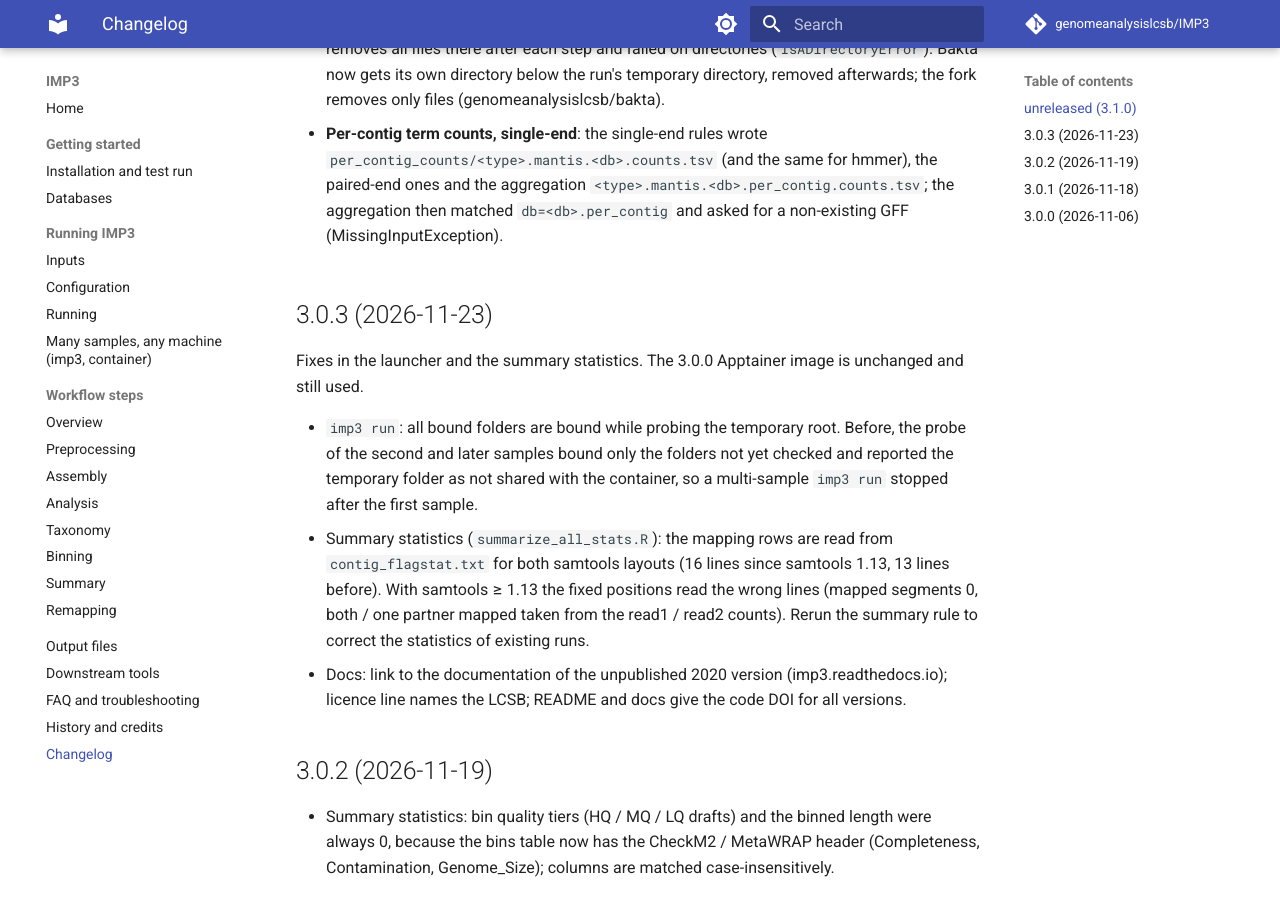
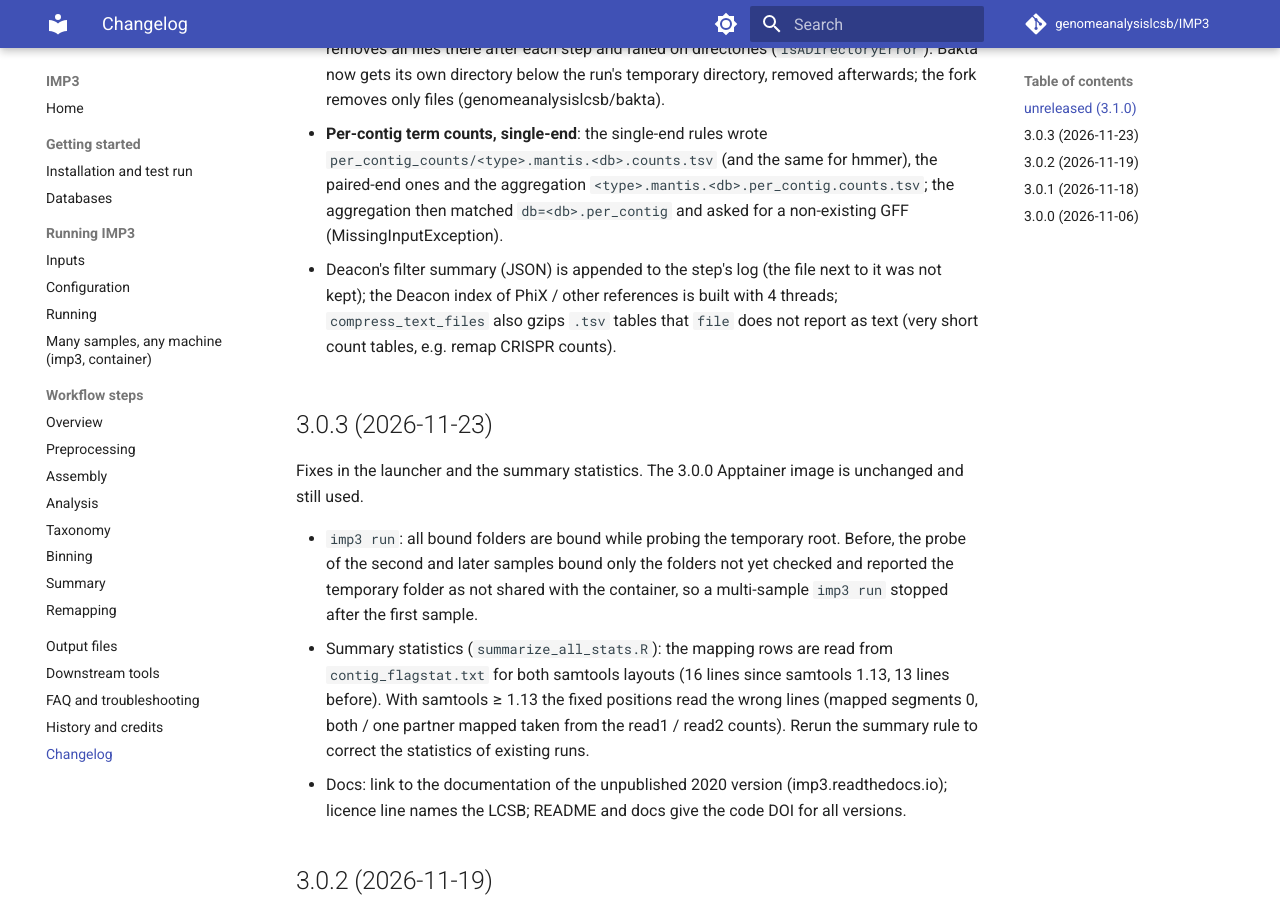
Before and after one commit to genomeanalysislcsb/IMP3, an MkDocs documentation site: the page built from docs/changelog.md, in a window 1280 px wide and 900 px high, scrolled down 1730 px. Built offline with MkDocs 1.6.1 and Material for MkDocs 9.7.7, drawn with Linux system fonts in a browser that asks for light colours; comment, search, counter and statistics services are not loaded.

Commit message:
Deacon summary in the log, index build threads, gzip short tables; TODO
- Deacon's JSON filter summary is appended to the step's log (the JSON
  file itself is not kept by the shadow directory).
- deacon index build with 4 threads (workflow and installer).
- compress_text_files also gzips .tsv / .tsv.summary that 'file' does
  not report as text (very short remap CRISPR count tables stayed plain).
- TODO: Bakta fork maintenance (pin the commit, versions), single-end
  test sample.

Co-Authored-By: Claude Opus 5.5 <noreply@anthropic.com>
Claude-Session: https://claude.ai/code/session_01L5bQxNJvvvTRxDQ7VNdjru

```diff
--- a/docs/changelog.md
+++ b/docs/changelog.md
@@ -64,6 +64,10 @@ IMP3 is the successor of IMP (Narayanasamy et al., *Genome Biol* 2016;17:260). C
   (and the same for hmmer), the paired-end ones and the aggregation `<type>.mantis.<db>.per_contig.counts.tsv`; the
   aggregation then matched `db=<db>.per_contig` and asked for a non-existing GFF (MissingInputException).
 
+- Deacon's filter summary (JSON) is appended to the step's log (the file next to it was not kept); the Deacon index
+  of PhiX / other references is built with 4 threads; `compress_text_files` also gzips `.tsv` tables that `file`
+  does not report as text (very short count tables, e.g. remap CRISPR counts).
+
 ## 3.0.3 (2026-11-23)
 
 Fixes in the launcher and the summary statistics. The 3.0.0 Apptainer image is unchanged and still used.
```
Also changed, not shown: CHANGELOG.md (+4 -0 lines), TODO.md (+9 -0 lines), 4 other files.
